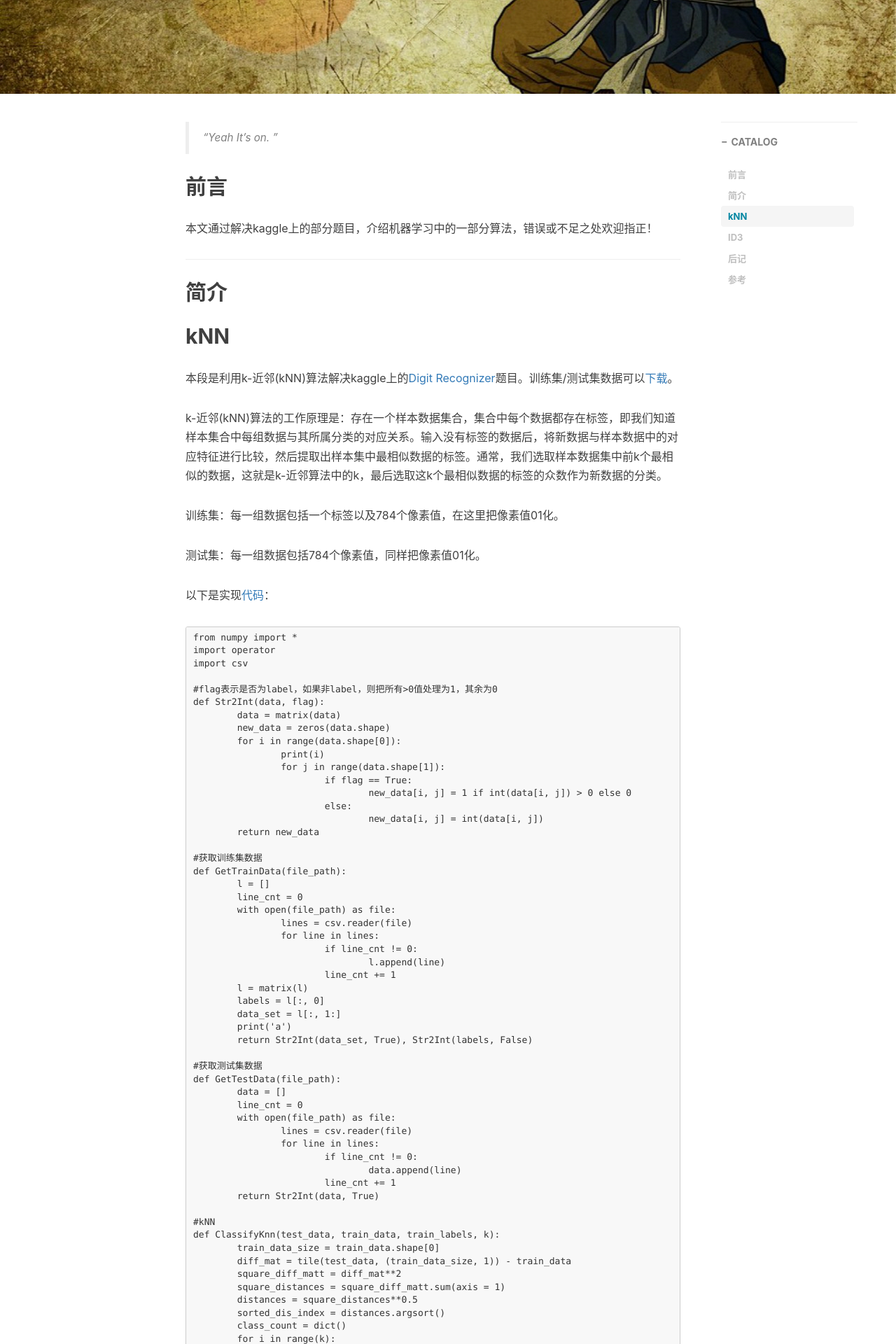
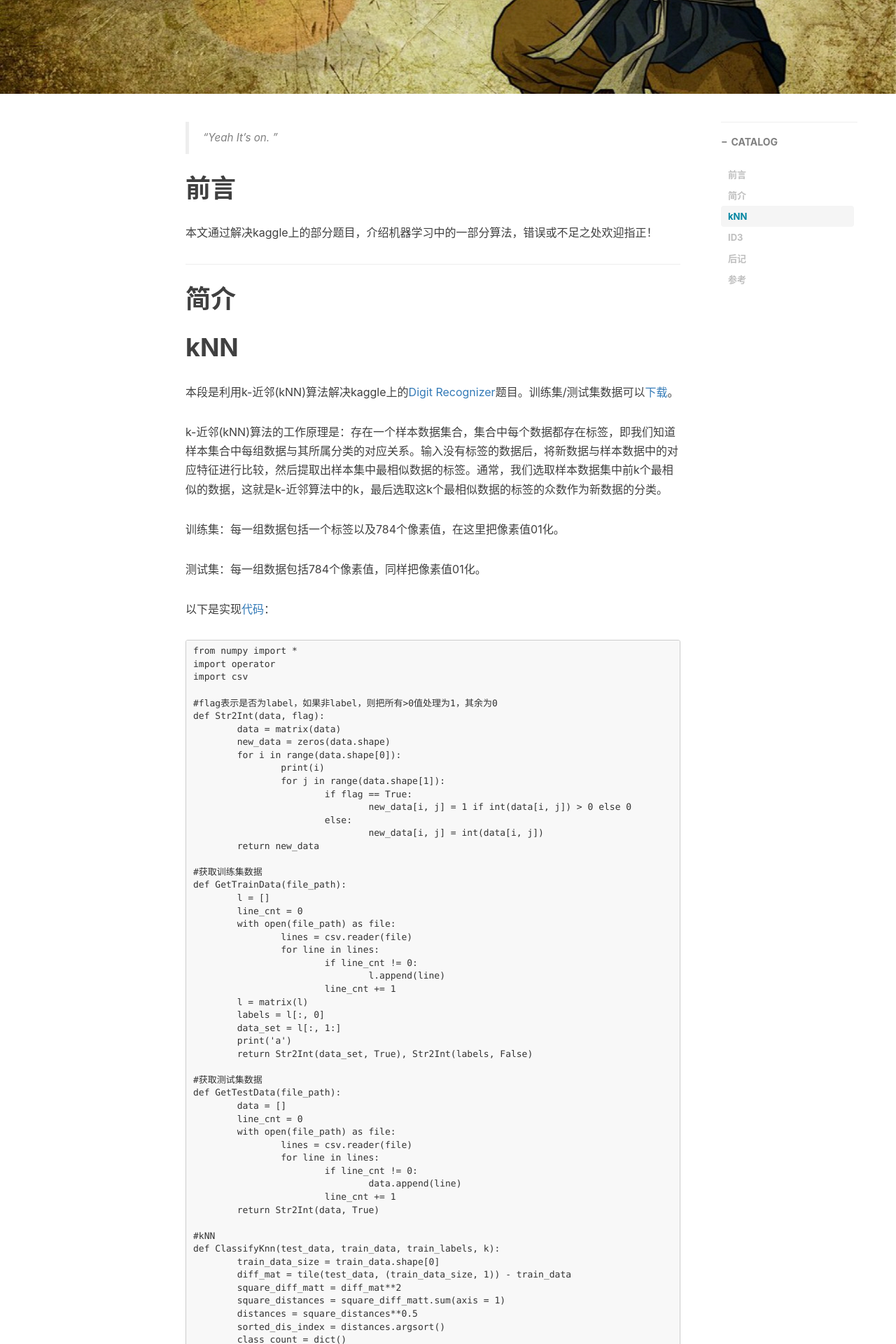
Before and after one commit to CoolIceFire/CoolIceFire.github.io, a Jekyll site: the page built from _posts/2016-07-16-Machine Learning.markdown, in a window 1280 px wide. Shown: the part 449-2369 px from the top of the page at 70% size. Built offline with Jekyll 4.4.1, drawn with Linux system fonts in a browser that asks for light colours; nearby versions of some CDN libraries; comment, search, counter and statistics services are not loaded.

```diff
--- a/_posts/2016-07-16-Machine Learning.markdown
+++ b/_posts/2016-07-16-Machine Learning.markdown
@@ -13,15 +13,15 @@ tags:
 > “Yeah It's on. ”
 
 
-## 前言
+# 前言
 本文通过解决kaggle上的部分题目，介绍机器学习中的一部分算法，错误或不足之处欢迎指正！
 
 <p id = "build"></p>
 ---
 
-## 简介
+# 简介
 
-## kNN
+# kNN
 本段是利用k-近邻(kNN)算法解决kaggle上的[Digit Recognizer](https://www.kaggle.com/c/digit-recognizer)题目。训练集/测试集数据可以[下载](https://www.kaggle.com/c/digit-recognizer/data)。
 
 k-近邻(kNN)算法的工作原理是：存在一个样本数据集合，集合中每个数据都存在标签，即我们知道样本集合中每组数据与其所属分类的对应关系。输入没有标签的数据后，将新数据与样本数据中的对应特征进行比较，然后提取出样本集中最相似数据的标签。通常，我们选取样本数据集中前k个最相似的数据，这就是k-近邻算法中的k，最后选取这k个最相似数据的标签的众数作为新数据的分类。
@@ -106,7 +106,7 @@ k-近邻(kNN)算法的工作原理是：存在一个样本数据集合，集合
 
 主要考虑问题：K的取值，训练样本是否一视同仁，能否在减少训练样本数的同时保持精度等
 
-## ID3
+# ID3
 ID3算法是一个分类预测算法，该算法的核心是“信息熵”问题，熵定义为信息的期望值，熵的计算公式为
 
 ![](https://raw.githubusercontent.com/CoolIceFire/CoolIceFire.github.io/master/img/20160716/01.gif)
@@ -238,6 +238,6 @@ ID3算法是一个分类预测算法，该算法的核心是“信息熵”问
 			print(test_data[-1], Predict(decision_tree, test_data))
 
 
-## 后记
+# 后记
 
-## 参考
+# 参考
```
